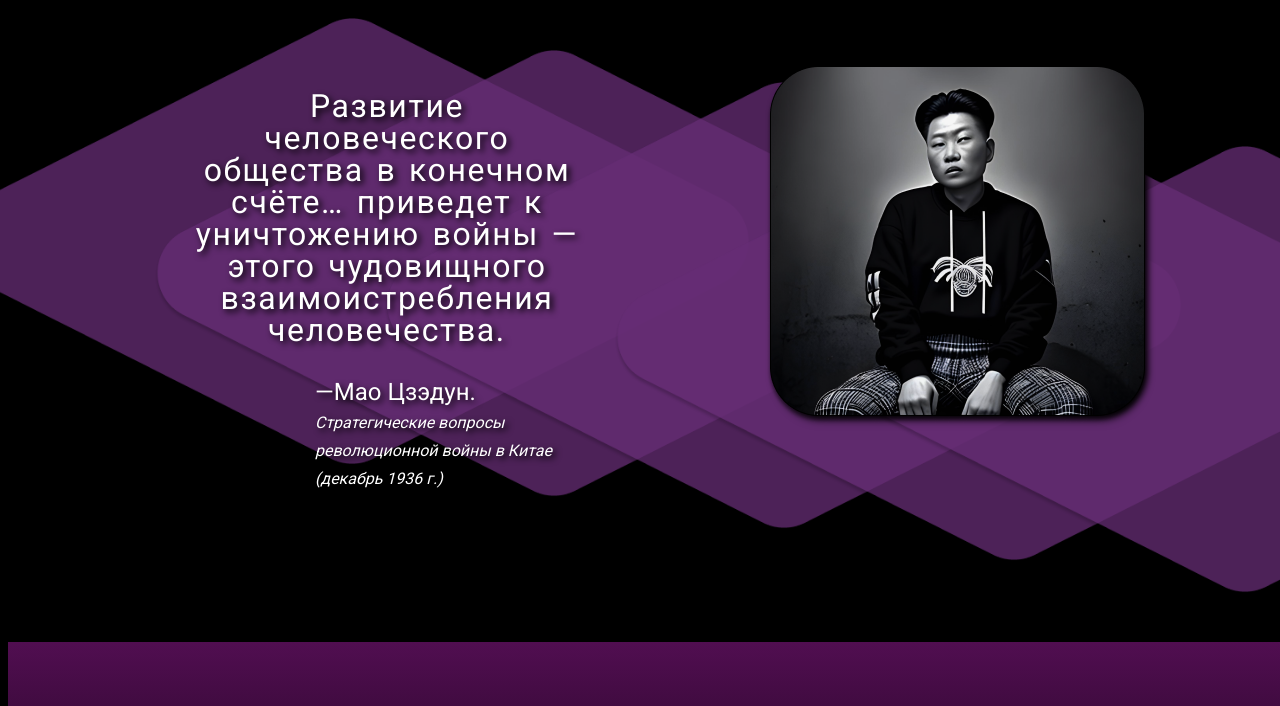
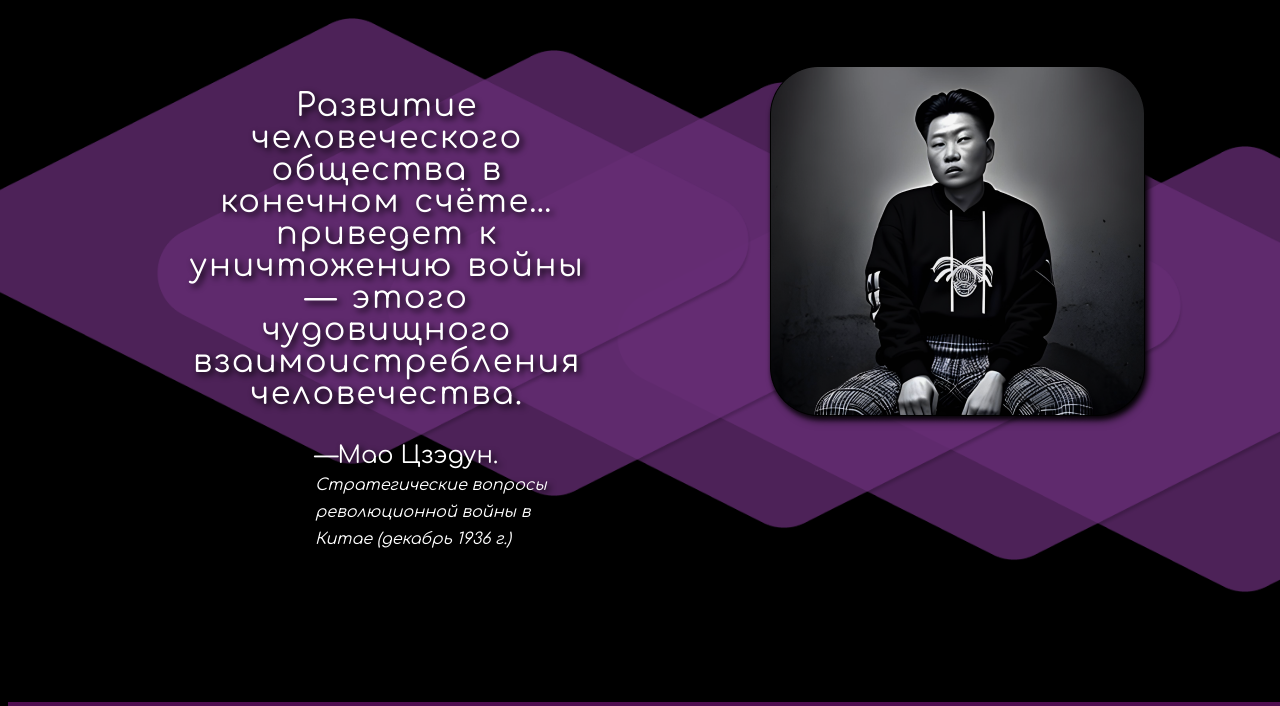
Before and after one commit to Maksaid/Maksaid.github.io, a plain HTML site: page index.html in a window 1280 px wide. Shown: the part 142-848 px from the top of the page. Drawn offline with Linux system fonts and the light colour scheme; a script that the page names is missing; a web font is replaced by a local one.

Commit message:
Update styles.css

```diff
--- a/styles.css
+++ b/styles.css
@@ -1,14 +1,25 @@
 @import url(https://fonts.googleapis.com/css?family=Major+Mono+Display);
+@import url(https://fonts.googleapis.com/css?family=Comfortaa);
 
 * {
     box-sizing: border-box;
 }
 
+body{
+    overflow-x: hidden;
+    width: 100%;
+    -webkit-box-sizing: border-box;
+    -moz-box-sizing: border-box;
+    box-sizing: border-box;
+    font-family: 'Comfortaa', sans-serif;
+}
 .rect {
     position: absolute;
     z-index: -1;
-    height: 50rem;
-    width: 50rem;
+    min-height: 50rem;
+    min-width: 50rem;
+    height: 60vh;
+    width: 60vw;
     border-radius: 4rem;
     background-image: url("img/Polygon 2.png");
     background-size: contain;
@@ -17,15 +28,15 @@
 }
 @keyframes moveObject {
     0% {
-        left: 200px; /* Final position from the left (adjust as needed) */
+        left: 0; /* Final position from the left (adjust as needed) */
     }
 }
 
 
 .rect.first {
+    z-index: -2;
     top: 10rem;
     left: -3rem;
-
 
 }
 a{
@@ -37,24 +48,28 @@ a:hover{
 }
 
 .rect.second {
+    z-index: -3;
     top: 12rem;
     left: 12vw;
 
 }
 
 .rect.third {
+    z-index: -4;
     top: 14rem;
     left: 30vw;
 
 }
 
 .rect.forth {
+    z-index: -5;
     top: 16rem;
     left: 48vw;
 
 }
 
 .rect.fifth {
+    z-index: -6;
     top: 18rem;
     left: 66vw;
 
@@ -63,7 +78,6 @@ a:hover{
 body {
     width: 100%;
     color: white;
-    font-family: Roboto, sans-serif;
 }
 
 main {
@@ -99,6 +113,8 @@ img {
 a {
     font-size: 1.2rem;
     padding: 1rem;
+    text-decoration: none;
+    color: whitesmoke;
 }
 
 .brand-name {
@@ -279,16 +295,12 @@ h2{
     text-align: center;
     font-size: 1rem;
 
-    background: -webkit-linear-gradient(#030303, #ff002f);
-    background: -moz-linear-gradient(#030303, #ff00cc);
-    background: -o-linear-gradient(#030303, #ff00ee);
+
     background: linear-gradient(#030303, #ff00af);
 
-    -webkit-transition: background 1s ease-out;
-    -moz-transition: background 1s ease-out;
-    -o-transition: background 1s ease-out;
+
     transition: background 1s ease-out;
-    border: 0px;
+    border: 0;
     background-size:1px 200px;
     cursor:pointer;
     filter: drop-shadow(0 0 0.1rem crimson);
@@ -382,7 +394,7 @@ h2{
         background-repeat: no-repeat;
         border-radius: 4.375rem;
     }
-    }
+}
 @media (max-width: 912px){
     .shop-item:nth-last-child(-n+2) {
         display: none;
```
